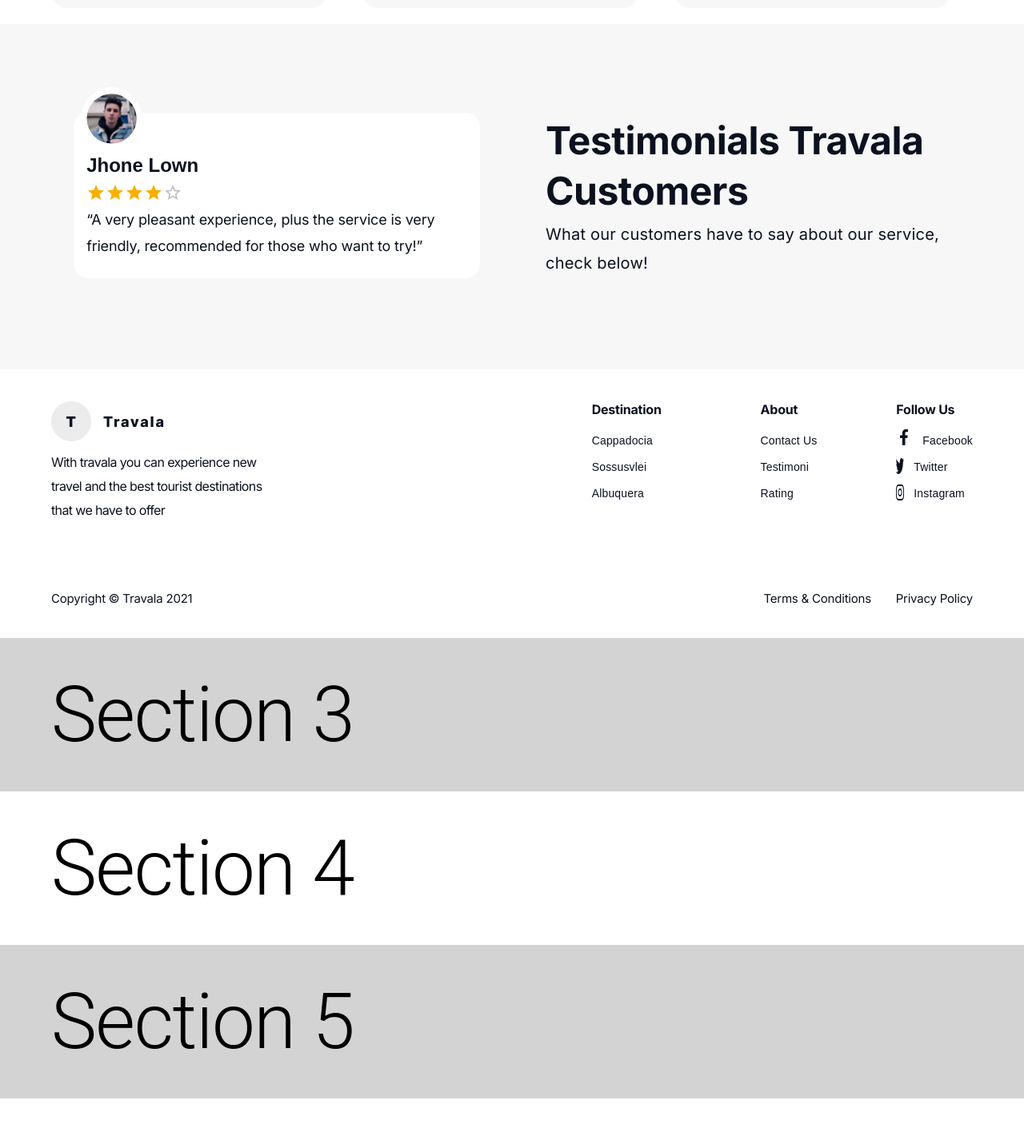
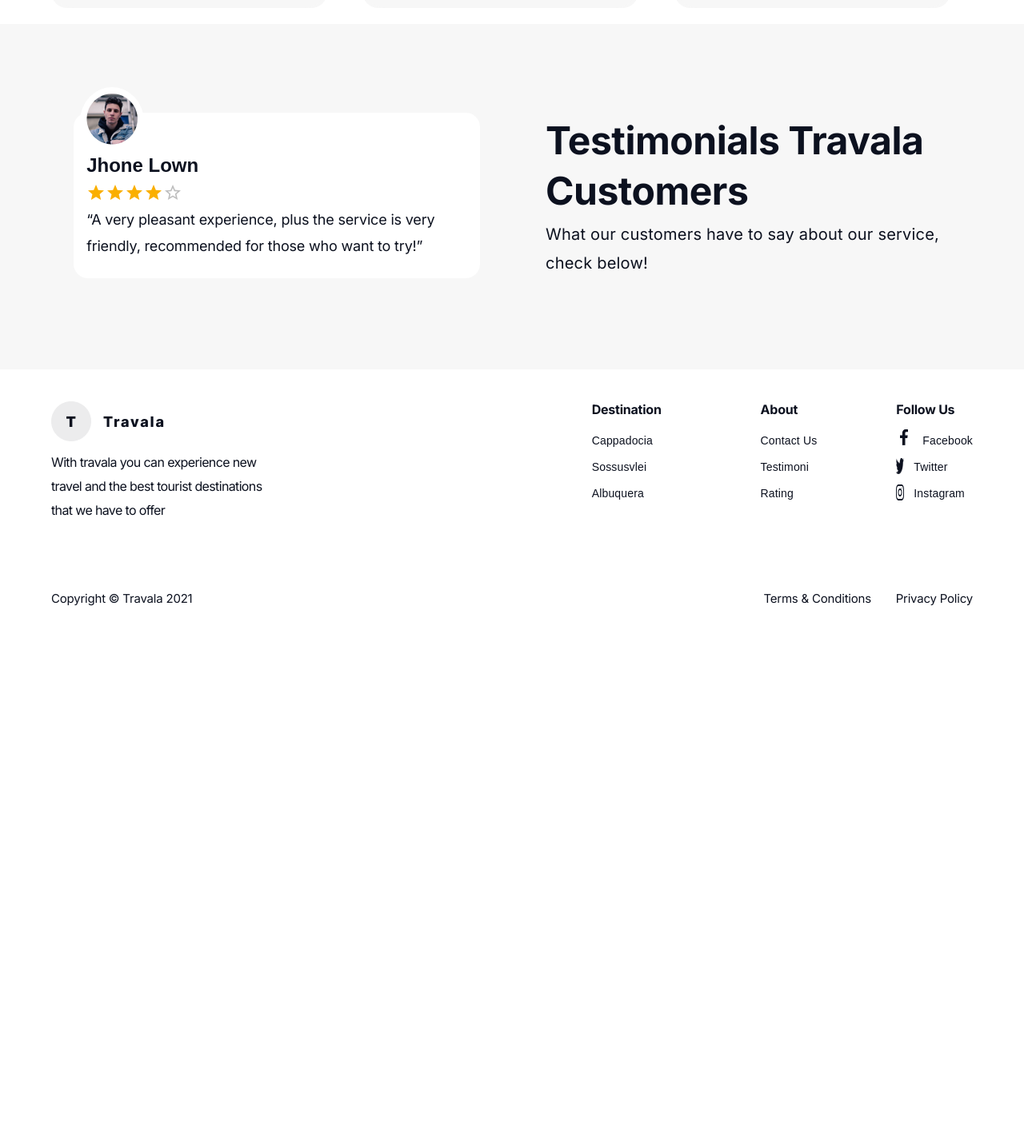
Before and after one commit to Software-Lifecycle-Consultants/slc-open-hms, a Next.js app: page / in a window 1280 px wide. Shown: the part 2073-3504 px from the top of the page at 80% size. After the commit the page ends 2871 px from the top, so only its background shows below. Built offline with nearby package versions, Linux system fonts and the light colour scheme.

Commit message:
Fixed type errors and cleaned the code

```diff
--- a/app/page.tsx
+++ b/app/page.tsx
@@ -82,21 +82,6 @@ export default function Home() {
           <Footer />
         </Container>
       </Box>
-
-      {/* Sections 3-6 */}
-      {[...Array(4)].map((_, index) => (
-        <Box
-          key={`section-${index + 3}`}
-          sx={{
-            backgroundColor: index % 2 === 0 ? "lightgray" : "white",
-            color: index % 2 === 0 ? "black" : "black",
-            padding: "40px 0",
-          }}>
-          <Container>
-            <Typography variant="h1">Section {index + 3}</Typography>
-          </Container>
-        </Box>
-      ))}
     </>
   )
 }
--- a/components/Blog.tsx
+++ b/components/Blog.tsx
@@ -78,7 +78,7 @@ const Blog = () => {
               <Image
                 src={turkey2}
                 alt="test"
-                width={"400px"}
+                width={400}
                 height={284}
                 style={{
                   width: "100%",
@@ -87,50 +87,7 @@ const Blog = () => {
                   flexShrink: 0,
                 }}
               />
-              {/* <Box
-                variant="body2"
-                style={{
-                  position: "absolute",
-                  top: "12px",
-                  left: "14px",
-                  padding: "10px",
-                  background: "rgba(0, 0, 0, 0.5)",
-                  color: "#fff",
-                  borderRadius: "5px",
-                }}
-              >
-                Top Left Text
-              </Box> */}
-              {/* <Box
-                variant="body2"
-                style={{
-                  position: "absolute",
-                  top: "12px",
-                  right: "14px",
-                  padding: "10px",
-                  background: "rgba(0, 0, 0, 0.5)",
-                  color: "#fff",
-                  borderRadius: "5px",
-                }}
-              >
-                Top Right Text
-              </Box> */}
-              {/* <Box
-                variant="body2"
-                style={{
-                  position: "absolute",
-                  top: "50%",
-                  left: "50%",
-                  transform: "translate(-50%, -50%)",
-                  padding: "10px",
-                  background: "rgba(0, 0, 0, 0.5)",
-                  color: "#fff",
-                  borderRadius: "5px",
-                }}
-              >
-                Center Text
-              </Box> */}
-            </Box>
+              </Box>
             <CardContent
               sx={{
                 borderRadius: "0px 0px 30px 30px",
@@ -272,7 +229,7 @@ const Blog = () => {
               <Image
                 src={namibia2}
                 alt="test"
-                width={"400px"}
+                width={400}
                 height={284}
                 style={{
                   width: "100%",
@@ -467,7 +424,7 @@ const Blog = () => {
               <Image
                 src={newMexico2}
                 alt="test"
-                width={"400px"}
+                width={400}
                 height={284}
                 style={{
                   width: "100%",
--- a/components/Card.tsx
+++ b/components/Card.tsx
@@ -89,7 +89,7 @@ const CustomCard = ({}) => {
             <Image
               src={turkey}
               alt="test"
-              width={"518px"}
+              width={518}
               height={301}
               style={{
                 width: "100%",
@@ -137,8 +137,8 @@ const CustomCard = ({}) => {
                     >
                       <Image
                         src={wallet}
-                        width={"38px"}
-                        height={"38px"}
+                        width={38}
+                        height={38}
                         alt="wallet"
                         style={{
                           flexShrink: 0,
@@ -222,8 +222,8 @@ const CustomCard = ({}) => {
                     >
                       <Image
                         src={user}
-                        width={"38px"}
-                        height={"38px"}
+                        width={38}
+                        height={38}
                         alt="wallet"
                         style={{
                           flexShrink: 0,
@@ -308,8 +308,8 @@ const CustomCard = ({}) => {
                     >
                       <Image
                         src={heart}
-                        width={"38px"}
-                        height={"38px"}
+                        width={38}
+                        height={38}
                         alt="wallet"
                         style={{
                           flexShrink: 0,
--- a/components/Footer.tsx
+++ b/components/Footer.tsx
@@ -5,9 +5,6 @@ import logoDark from "../public/images/logoDark.png";
 import fb from "../public/images/facebook.png";
 import tw from "../public/images/twitter.png";
 import ig from "../public/images/instagram.png";
-// import {
-//   logoBox,
-// } from "../styles/theme";
 
 const Footer = () => {
   return (
@@ -41,11 +38,9 @@ const Footer = () => {
           xs={12}
           md={5}
           sx={{
-            // backgroundColor: "blue",
             display: "flex",
             justifyContent: { xs: "none", md: "flex-end" },
             marginTop: { xs: "24px", md: "0" },
-            // marginLeft:"10%"
           }}
         >
           <Box>
@@ -59,7 +54,6 @@ const Footer = () => {
                 fontStyle: "normal",
                 fontWeight: "700",
                 letterSpacing: "-0.232px",
-                //   marginTop: "5px",
               }}
             >
               Destination
@@ -205,12 +199,11 @@ const Footer = () => {
             </Typography>
             <Box
               sx={{ display: "flex", paddingLeft: "5px" }}
-              // mr={{ xs: "16px", md: "32px" }}
             >
               <Image
                 src={fb}
-                width={"9.923px"}
-                height={"19.845px"}
+                width={9.923}
+                height={19.845}
                 alt="fb"
                 style={{
                   flexShrink: 0,
@@ -239,8 +232,8 @@ const Footer = () => {
             >
               <Image
                 src={tw}
-                width={"9.923px"}
-                height={"19.845px"}
+                width={9.923}
+                height={19.845}
                 alt="fb"
                 style={{
                   flexShrink: 0,
@@ -269,8 +262,8 @@ const Footer = () => {
             >
               <Image
                 src={ig}
-                width={"9.923px"}
-                height={"19.845px"}
+                width={9.923}
+                height={19.845}
                 alt="fb"
                 style={{
                   flexShrink: 0,
--- a/components/NavBar.tsx
+++ b/components/NavBar.tsx
@@ -22,9 +22,9 @@ import {
 const pages = ["Home", "About", "Destination", "Contact", "Test"];
 
 const NavBar = () => {
-  const [anchorElNav, setAnchorElNav] = React.useState(null);
+  const [anchorElNav, setAnchorElNav] = React.useState<null | HTMLElement>(null);
 
-  const handleOpenNavMenu = (event) => {
+  const handleOpenNavMenu = (event: React.MouseEvent<HTMLButtonElement>) => {
     setAnchorElNav(event.currentTarget);
   };
 
--- a/components/Testimonials.tsx
+++ b/components/Testimonials.tsx
@@ -13,20 +13,11 @@ import profile from "../public/images/Profile.png";
 
 const Testimonials = () => {
   const [value, setValue] = React.useState(4);
-  const userAvatarStyle = {
-    borderRadius: "50%",
-    width: "63.364px",
-    height: "63.364px",
-    objectFit: "cover",
-  };
 
   const accountStatsStyle = {
-    // textAlign: "center",
     marginTop: "31.682px", // Half of the userAvatar height
     width: "90%",
     height: "auto",
-    // background: "#e0e0e0",
-    // boxShadow: "9px 9px 10px rgba(0, 0, 0, 0.25)",
     borderRadius: "18px",
     paddingTop: "36px",
     marginLeft: "5%",
@@ -50,9 +41,9 @@ const Testimonials = () => {
     <>
       <Grid container spacing={3}>
         <Grid item xs={12} md={6}>
-          <Box style={accountContainerStyle}>
-            <Box style={userAvatarContainerStyle}>
-              <Image src={profile} alt="Avatar" style={userAvatarStyle} />
+          <Box sx={accountContainerStyle}>
+            <Box sx={userAvatarContainerStyle}>
+              <Image src={profile} alt="Avatar" width={64} height={64}  />
             </Box>
             <Card elevation={0} style={accountStatsStyle}>
               <CardContent>
```
